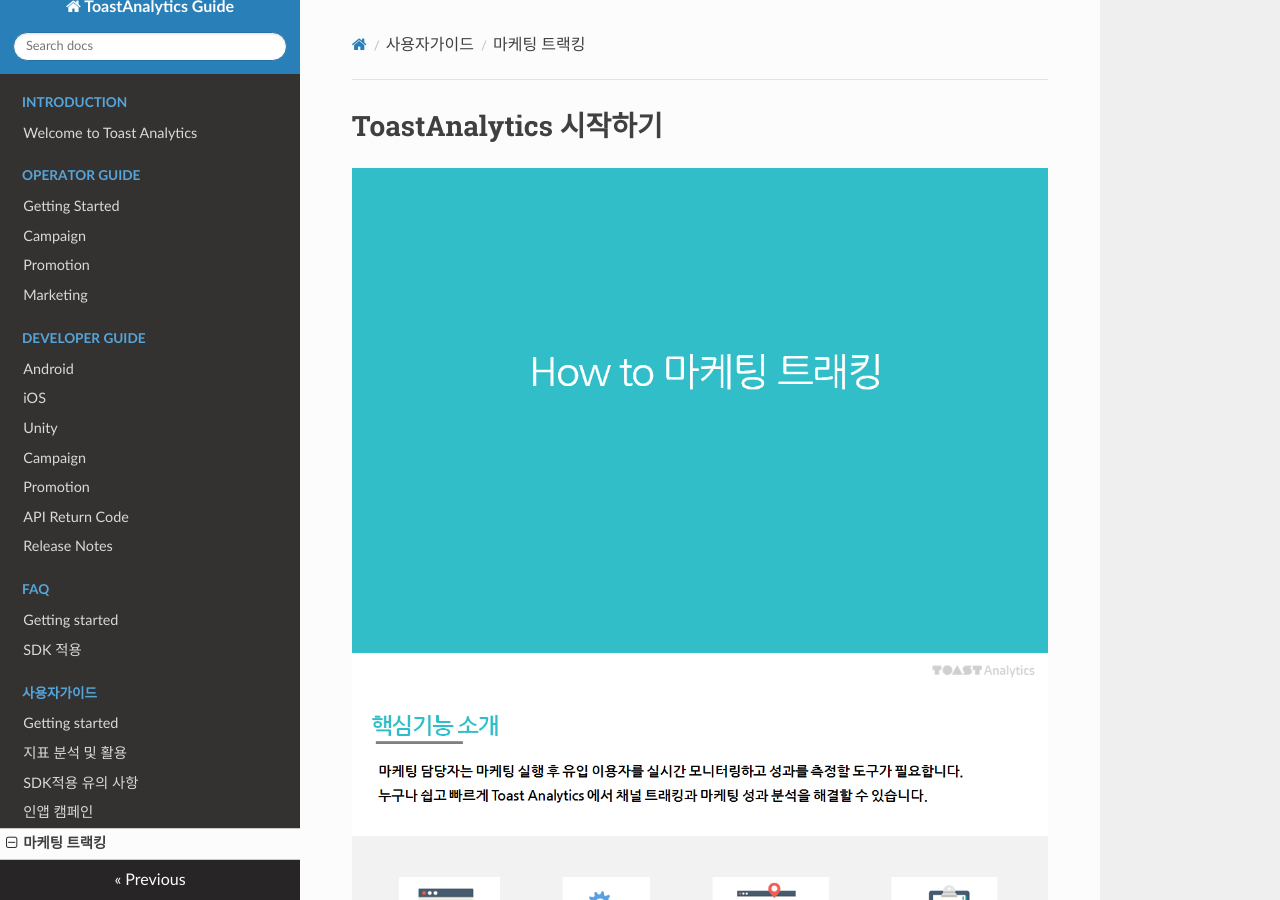
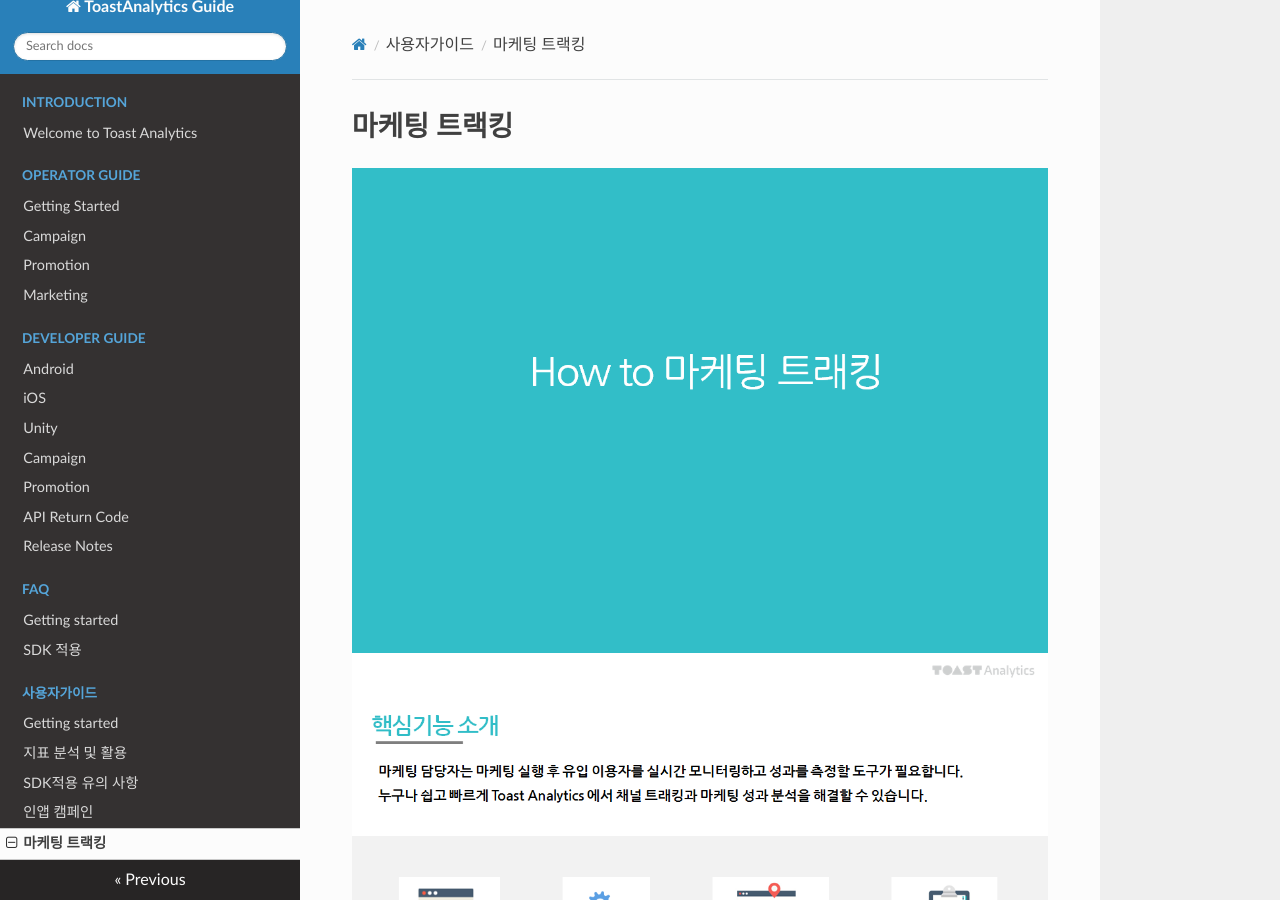
Before and after one commit to ToastAnalytics/ToastAnalytics, an MkDocs documentation site: the page built from docs/UserGuide/5. Marketing Tracking.md, in a window 1280 px wide and 900 px high. Built offline with MkDocs 1.6.1, drawn with Linux system fonts in a browser that asks for light colours; nearby versions of some CDN libraries; old or Windows-style settings are respelled for this version of MkDocs.

Commit message:
Update 5. Marketing Tracking.md

```diff
--- a/docs/UserGuide/5. Marketing Tracking.md
+++ b/docs/UserGuide/5. Marketing Tracking.md
@@ -1,4 +1,4 @@
-# ToastAnalytics 시작하기
+# 마케팅 트랙킹
 
 
 ![Marketing Tracking](https://raw.githubusercontent.com/ToastAnalytics/ToastAnalytics/master/docs/UserGuide/images/UserGuide72.PNG)
```
